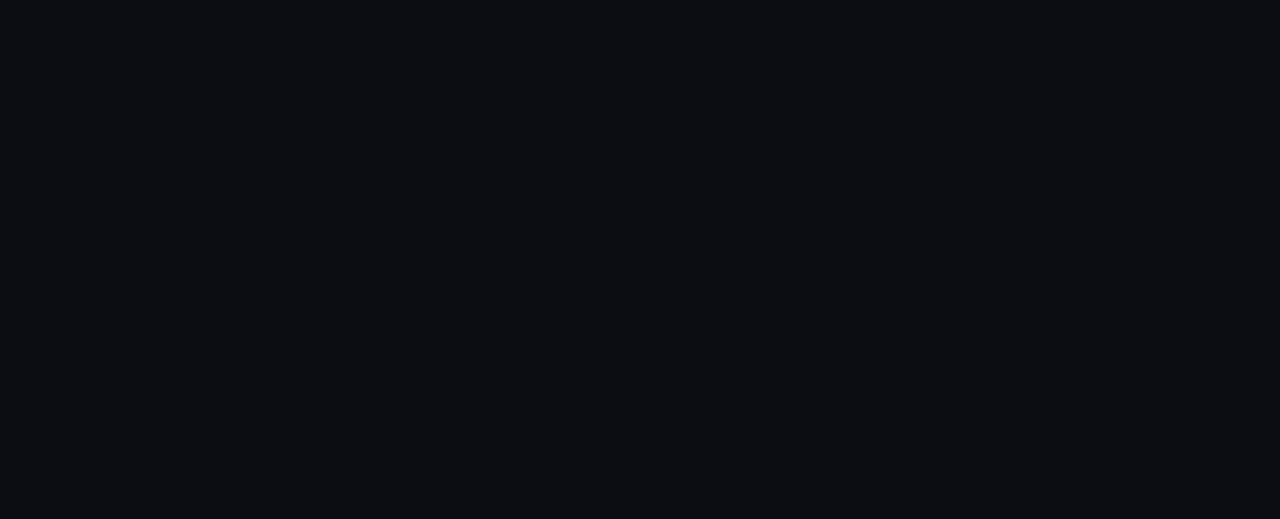
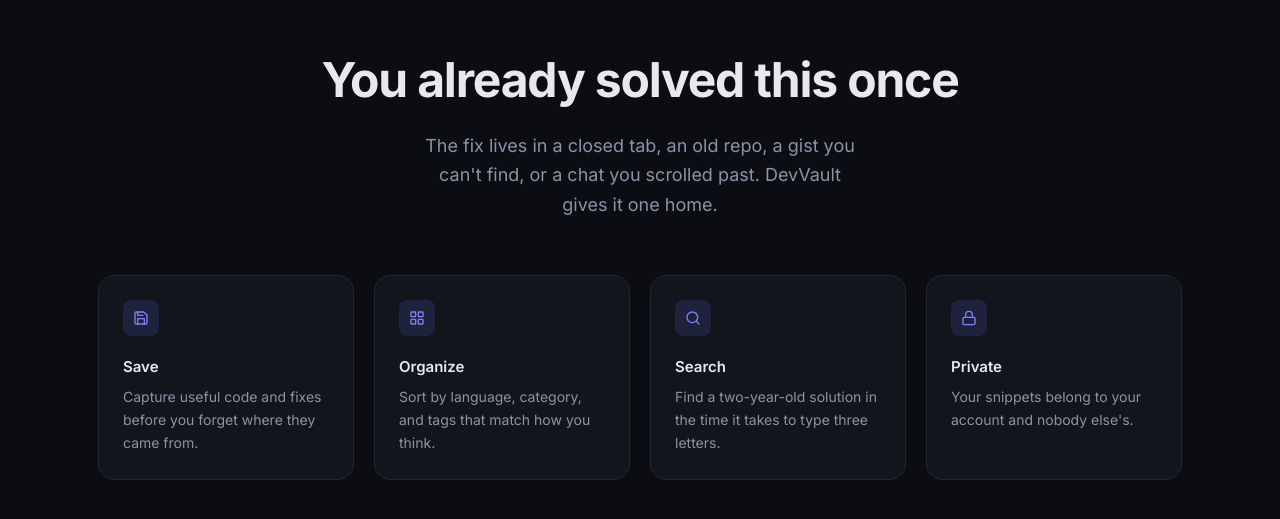
Before and after one commit to PrabhatBargoti/DevVault, a React (Vite) app: page / in a window 1280 px wide. Shown: the part 1797-2316 px from the top of the page. Before the commit the page ends 1664 px from the top, so only its background shows below. Built offline with nearby package versions, Linux system fonts and the light colour scheme.

Commit message:
Build: Landing Solution page

```diff
--- a/src/Layouts/LandingPage.jsx
+++ b/src/Layouts/LandingPage.jsx
@@ -3,6 +3,7 @@
 import LandingNav from '../Pages/LandingPage/LandingNav';
 import LandingHero from '../Pages/LandingPage/LandingHero';
 import LandingSnippet from '../Pages/LandingPage/LandingSnippet';
+import LandingSolution from '../Pages/LandingPage/LandingSolution';
 
 const LandingPage = () => {
     return (
@@ -15,6 +16,7 @@
             <LandingNav />
             <LandingHero />
             <LandingSnippet/>
+            <LandingSolution />
         </div>
     )
 }
--- /dev/null
+++ b/src/Pages/LandingPage/LandingSolution.jsx
@@ -0,0 +1,84 @@
+import React from 'react'
+
+const cards = [
+  {
+    title: 'Save',
+    description: 'Capture useful code and fixes before you forget where they came from.',
+    icon: (
+      <svg viewBox="0 0 24 24" fill="none" stroke="currentColor" strokeWidth={2} strokeLinecap="round" strokeLinejoin="round" className="w-4 h-4">
+        <path d="M19 21H5a2 2 0 0 1-2-2V5a2 2 0 0 1 2-2h11l5 5v11a2 2 0 0 1-2 2Z" />
+        <path d="M17 21v-8H7v8" />
+        <path d="M7 3v5h8" />
+      </svg>
+    ),
+  },
+  {
+    title: 'Organize',
+    description: 'Sort by language, category, and tags that match how you think.',
+    icon: (
+      <svg viewBox="0 0 24 24" fill="none" stroke="currentColor" strokeWidth={2} strokeLinecap="round" strokeLinejoin="round" className="w-4 h-4">
+        <rect x="3" y="3" width="7" height="7" rx="1" />
+        <rect x="14" y="3" width="7" height="7" rx="1" />
+        <rect x="3" y="14" width="7" height="7" rx="1" />
+        <rect x="14" y="14" width="7" height="7" rx="1" />
+      </svg>
+    ),
+  },
+  {
+    title: 'Search',
+    description: 'Find a two-year-old solution in the time it takes to type three letters.',
+    icon: (
+      <svg viewBox="0 0 24 24" fill="none" stroke="currentColor" strokeWidth={2} strokeLinecap="round" strokeLinejoin="round" className="w-4 h-4">
+        <circle cx="11" cy="11" r="8" />
+        <path d="m21 21-4.3-4.3" />
+      </svg>
+    ),
+  },
+  {
+    title: 'Private',
+    description: "Your snippets belong to your account and nobody else's.",
+    icon: (
+      <svg viewBox="0 0 24 24" fill="none" stroke="currentColor" strokeWidth={2} strokeLinecap="round" strokeLinejoin="round" className="w-4 h-4">
+        <rect x="3" y="11" width="18" height="11" rx="2" />
+        <path d="M7 11V7a5 5 0 0 1 10 0v4" />
+      </svg>
+    ),
+  },
+]
+
+const LandingSolution = () => {
+  return (
+    <section className="min-h-screen flex flex-col items-center justify-center px-6 bg-[#0B0D12] gap-14 py-20">
+      <div className="flex flex-col items-center text-center max-w-2xl">
+        <h1 className="text-[#E7E9EE] font-bold text-5xl sm:text-5xl leading-[1.1] tracking-tight">
+          You already solved this once
+        </h1>
+
+        <p className="mt-6 text-[#8B93A7] text-lg leading-relaxed max-w-md">
+          The fix lives in a closed tab, an old repo, a gist you can't find, or a chat you scrolled past. DevVault gives it one home.
+        </p>
+      </div>
+
+      <div className="flex flex-wrap justify-center gap-5">
+        {cards.map((card) => (
+          <div
+            key={card.title}
+            className="w-64 rounded-2xl border border-[#232733] bg-[#12151C] p-6"
+          >
+            <div className="w-9 h-9 rounded-lg bg-[#6E6BF4]/15 text-[#8280F7] flex items-center justify-center mb-5">
+              {card.icon}
+            </div>
+            <h3 className="text-[15px] font-semibold text-[#E7E9EE] mb-2">
+              {card.title}
+            </h3>
+            <p className="text-sm text-[#8B93A7] leading-relaxed">
+              {card.description}
+            </p>
+          </div>
+        ))}
+      </div>
+    </section>
+  )
+}
+
+export default LandingSolution
```
